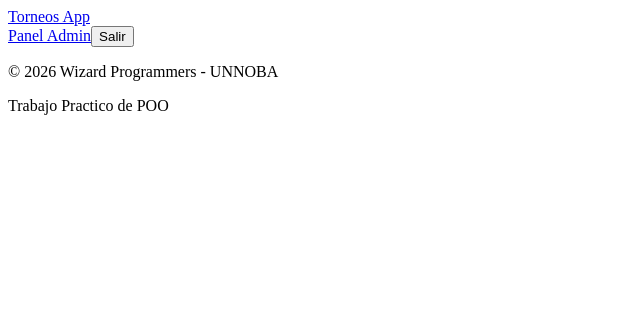
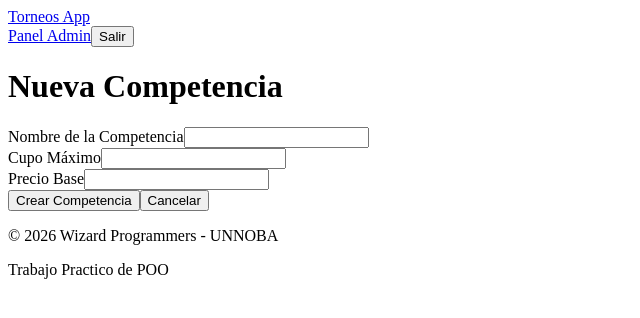
Before and after one commit to Mazi-556/poo2025-Pergamino-WizardProgrammers, a React app in the folder frontend/: page /admin/torneos/1/competencia/nueva in a window 1280 px wide. Shown: the top 318 px of the page, without its empty margins (0-640 px from the left). Built offline with nearby package versions, Linux system fonts and the light colour scheme; sample sign-in values are in the browser's storage; the HTML template or start-up script is replaced by a standard one.

Commit message:
FEAT: formulario para crear competencias
agregue la pagina que permite al admin cargar competencias especificas a un torneo

```diff
--- a/frontend/src/App.tsx
+++ b/frontend/src/App.tsx
@@ -14,6 +14,7 @@ import AdminDashboard from './pages/admin/AdminDashboard';
 import AdminTournaments from './pages/admin/AdminTournaments';
 import AdminTournamentCreate from './pages/admin/AdminTournamentCreate';
 import AdminTournamentDetail from './pages/admin/AdminTournamentDetail';
+import AdminCompetitionCreate from './pages/admin/AdminCompetitionCreate';
 
 function App() {
   return (
@@ -68,6 +69,12 @@ function App() {
             </ProtectedRoute>
             } />
 
+            <Route path="/admin/torneos/:id/competencia/nueva" element={
+            <ProtectedRoute role="admin">
+                <AdminCompetitionCreate />
+            </ProtectedRoute>
+            } />
+
 
           </Routes>
         </MainLayout>
--- /dev/null
+++ b/frontend/src/pages/admin/AdminCompetitionCreate.tsx
@@ -0,0 +1,74 @@
+import React, { useState } from 'react';
+import { useParams, useNavigate } from 'react-router-dom';
+import api from '../../services/api';
+import Button from '../../components/Common/Button';
+import Input from '../../components/Common/Input';
+
+const AdminCompetitionCreate = () => {
+  const { id } = useParams<{ id: string }>(); // ID del torneo
+  const navigate = useNavigate();
+  const [loading, setLoading] = useState(false);
+  const [formData, setFormData] = useState({
+    name: '',
+    quota: '',
+    basePrice: ''
+  });
+
+  const handleSubmit = async (e: React.FormEvent) => {
+    e.preventDefault();
+    setLoading(true);
+    try {
+      // le pegamos al endpoint de creacion de competencias para ese torneo
+      await api.post(`/admin/tournaments/${id}/competitions`, {
+        ...formData,
+        quota: parseInt(formData.quota),
+        basePrice: parseFloat(formData.basePrice)
+      });
+      navigate(`/admin/torneos/${id}`);
+    } catch (err) {
+      console.error('error al crear competencia', err);
+      alert('no se pudo crear la competencia');
+    } finally {
+      setLoading(false);
+    }
+  };
+
+  return (
+    <div className="max-w-xl mx-auto bg-white p-8 rounded shadow">
+      <h1 className="text-2xl font-bold mb-6">Nueva Competencia</h1>
+      <form onSubmit={handleSubmit} className="space-y-4">
+        <Input
+          label="Nombre de la Competencia"
+          value={formData.name}
+          onChange={(e) => setFormData({...formData, name: e.target.value})}
+          required
+        />
+        <Input
+          label="Cupo Máximo"
+          type="number"
+          value={formData.quota}
+          onChange={(e) => setFormData({...formData, quota: e.target.value})}
+          required
+        />
+        <Input
+          label="Precio Base"
+          type="number"
+          step="0.01"
+          value={formData.basePrice}
+          onChange={(e) => setFormData({...formData, basePrice: e.target.value})}
+          required
+        />
+        <div className="pt-4 flex gap-4">
+          <Button type="submit" disabled={loading}>
+            {loading ? 'Guardando...' : 'Crear Competencia'}
+          </Button>
+          <Button variant="secondary" type="button" onClick={() => navigate(-1)}>
+            Cancelar
+          </Button>
+        </div>
+      </form>
+    </div>
+  );
+};
+
+export default AdminCompetitionCreate;
```
